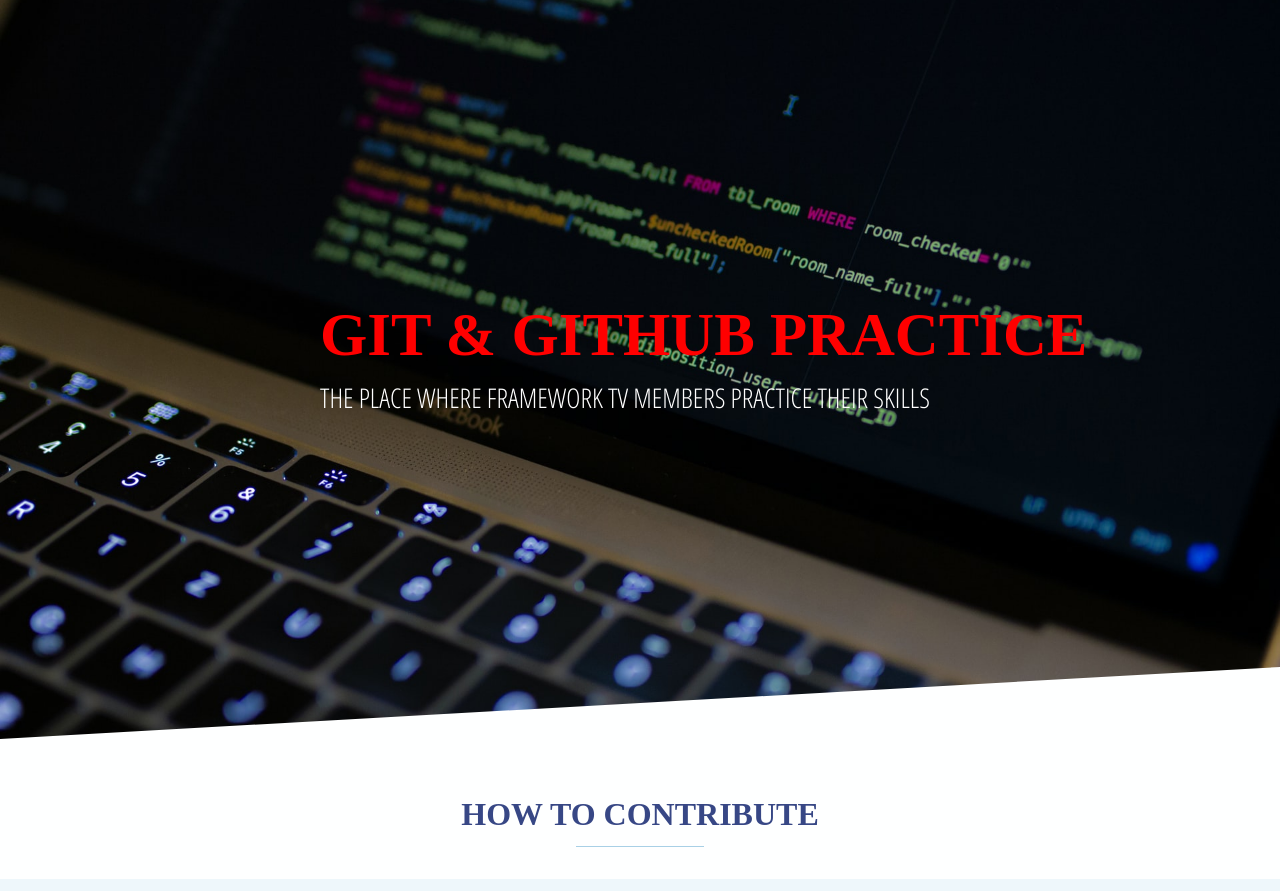
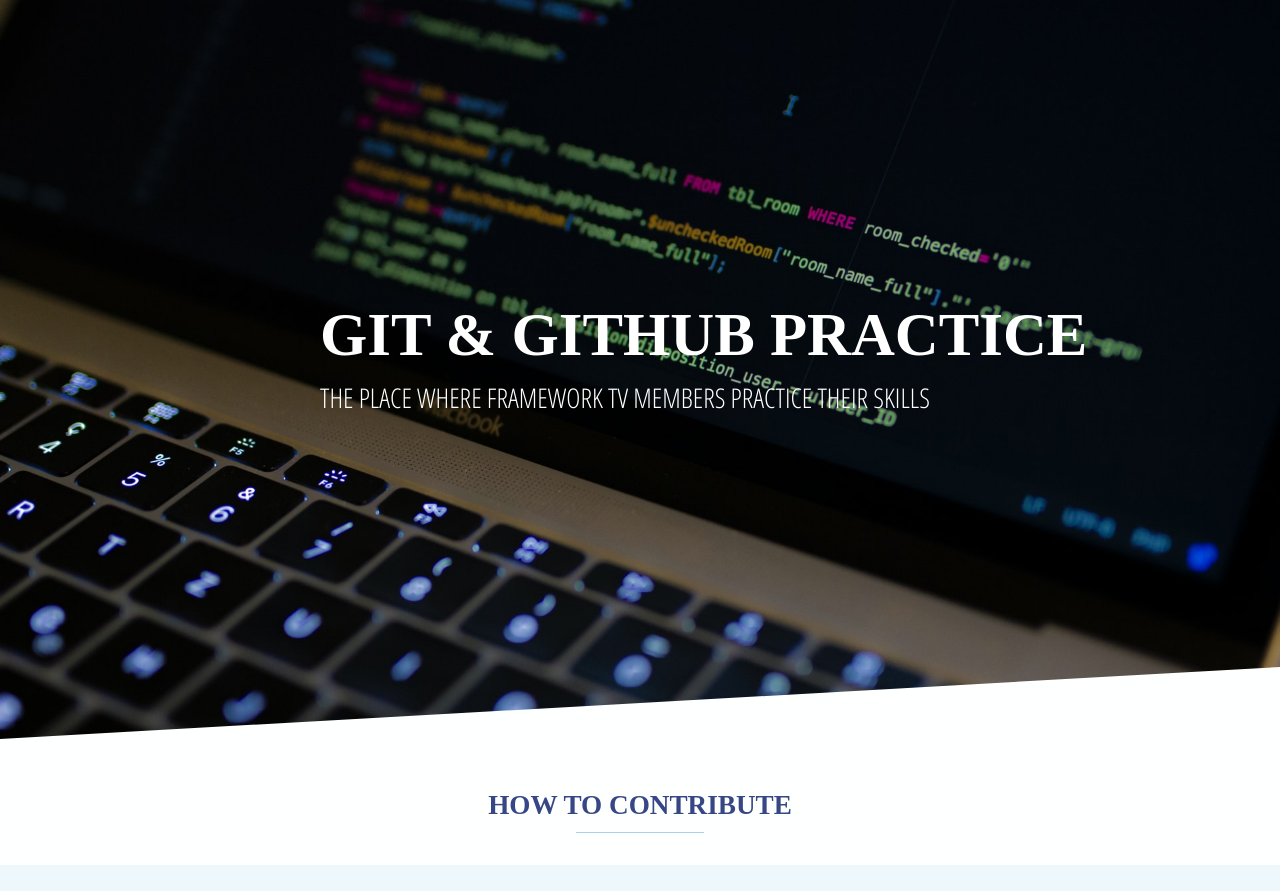
Before and after one commit to aitassou/git-practice, a plain HTML site: page index.html in a window 1280 px wide. Shown: the part 61-952 px from the top of the page. Drawn offline with nearby package versions, Linux system fonts and the light colour scheme.

Commit message:
Fix responsiveness h1

```diff
--- a/css/media_queries.css
+++ b/css/media_queries.css
@@ -1,12 +1,12 @@
 @media (min-width: 576px) {
   h1 {
-    color: green;
+/*    color: green;*/
     left: 15%;
     font-size: 2.3rem;
   }
 
   header p {
-    top: 47%;
+    top: 49%;
     left: 15%;
     font-size: 1.1rem;
   }
@@ -42,7 +42,7 @@
 /*    // Medium devices (tablets, 768px and up)*/
 @media (min-width: 768px) {
   h1 {
-    color: blue;
+/*    color: blue;*/
     left: 20%;
     font-size: 2.8rem;
   }
@@ -77,7 +77,7 @@
 /*    // Large devices (desktops, 992px and up)*/
 @media (min-width: 992px) {
   h1 {
-    color: yellow;
+/*    color: yellow;*/
     left: 25%;
     font-size: 3.0rem;
   }
@@ -113,7 +113,7 @@
 /*    // Extra large devices (large desktops, 1200px and up)*/
 @media (min-width: 1200px) {
   h1 {
-    color: red;
+/*    color: red;*/
     left: 25%;
     font-size: 3.8rem;
   }
--- a/css/style.css
+++ b/css/style.css
@@ -64,7 +64,7 @@
   border: 1px solid transparent;
   color: #fff;
   text-decoration: none;
-  font-size: 0.5rem;
+  font-size: 0.8rem;
   /*  font-family: 'Righteous', cursive;*/
   font-family: 'Open Sans Condensed', sans-serif;
 
@@ -218,7 +218,7 @@
   text-align: center;
   padding: 1rem;
   text-transform: uppercase;
-  font-size: 2rem;
+  font-size: 1.7rem;
   line-height: 2;
   color: #374785;
   margin-bottom: 0
```
